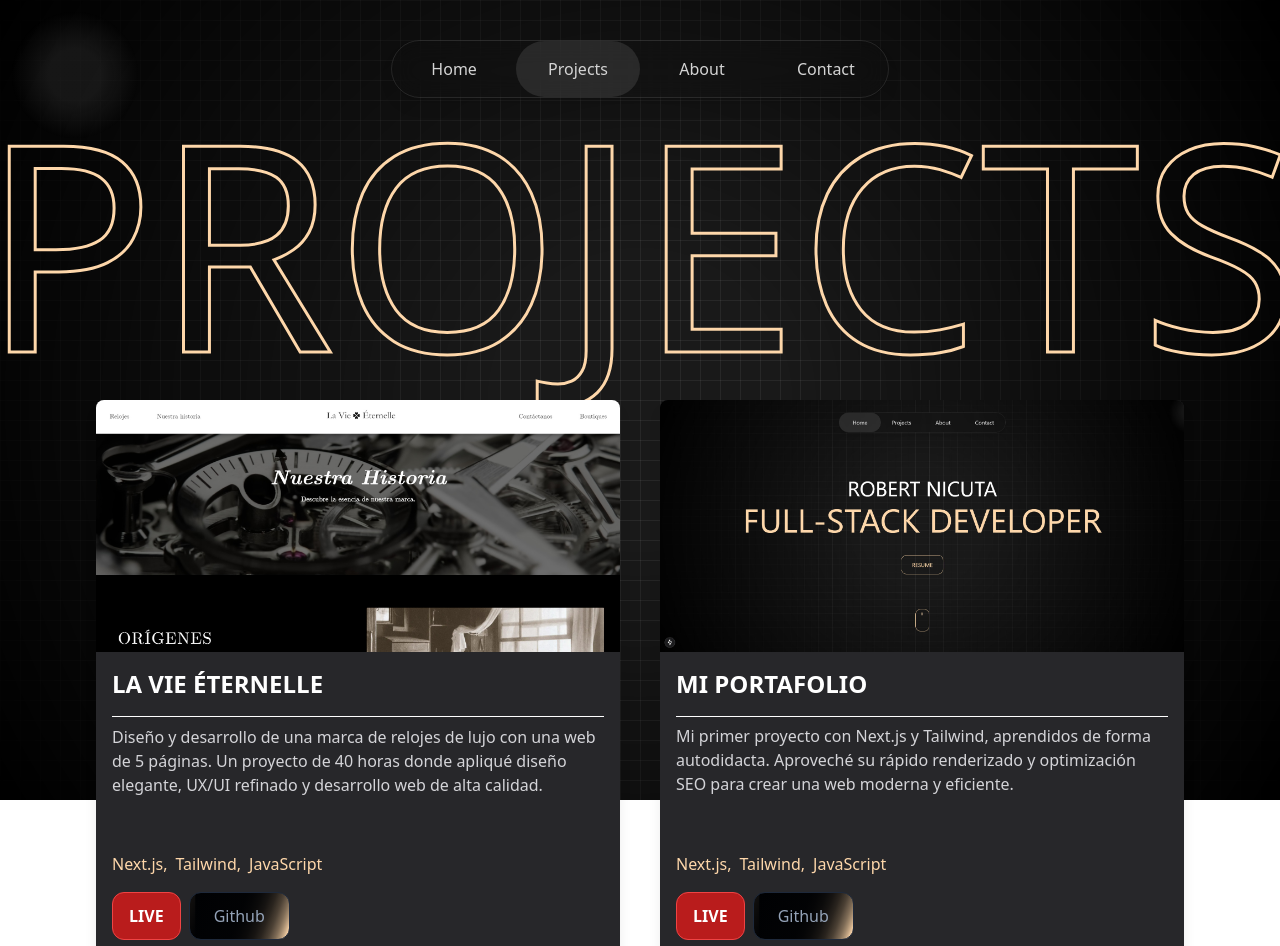
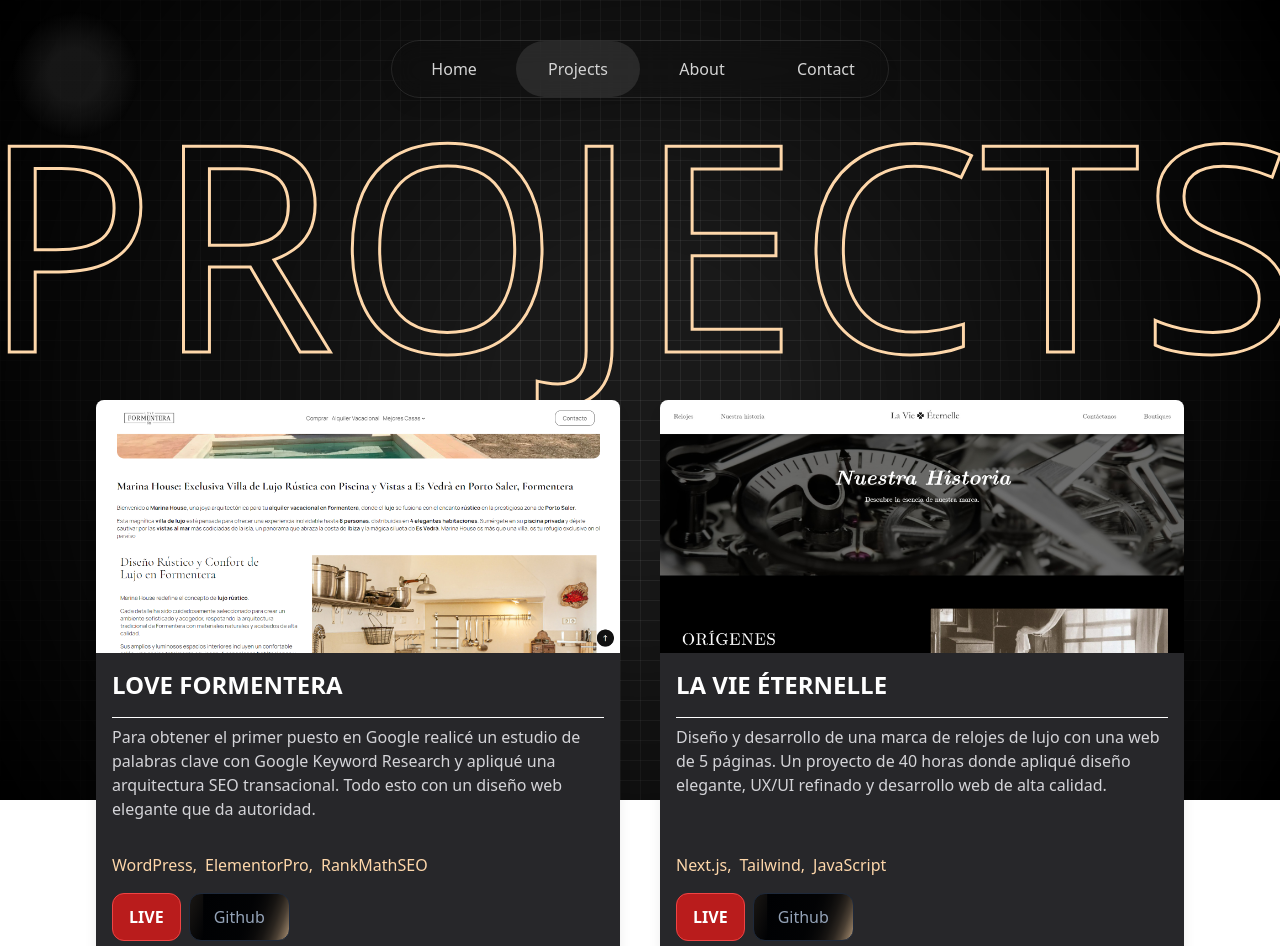
Before and after one commit to robertnic9/mi-portafolio, a Next.js app: page /formentera-diseno-web in a window 1280 px wide. Shown: the top 946 px of the page. Built offline with nearby package versions, Linux system fonts and the light colour scheme.

Commit message:
Añadir proyecto Love Formentera

```diff
--- a/src/data/projects.js
+++ b/src/data/projects.js
@@ -1,4 +1,13 @@
 const projects = [
+  {
+    title: "Love Formentera  ",
+    description:
+      "Para obtener el primer puesto en Google realicé un estudio de palabras clave con Google Keyword Research y apliqué una arquitectura SEO transacional. Todo esto con un diseño web elegante que da autoridad.",
+    image: "/loveformentera.png",
+    liveLink: "/contact",
+    githubLink: "/contact",
+    technologies: ["WordPress", "ElementorPro", "RankMathSEO"],
+  },
   {
     title: "La Vie Éternelle",
     description:
```
Also changed, not shown: public/loveformentera.png (added).
